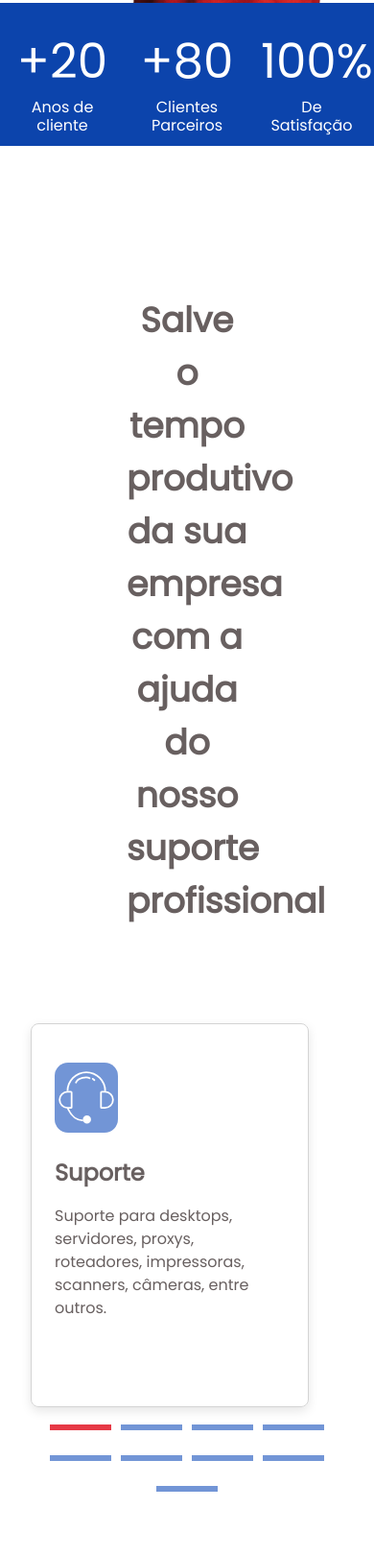
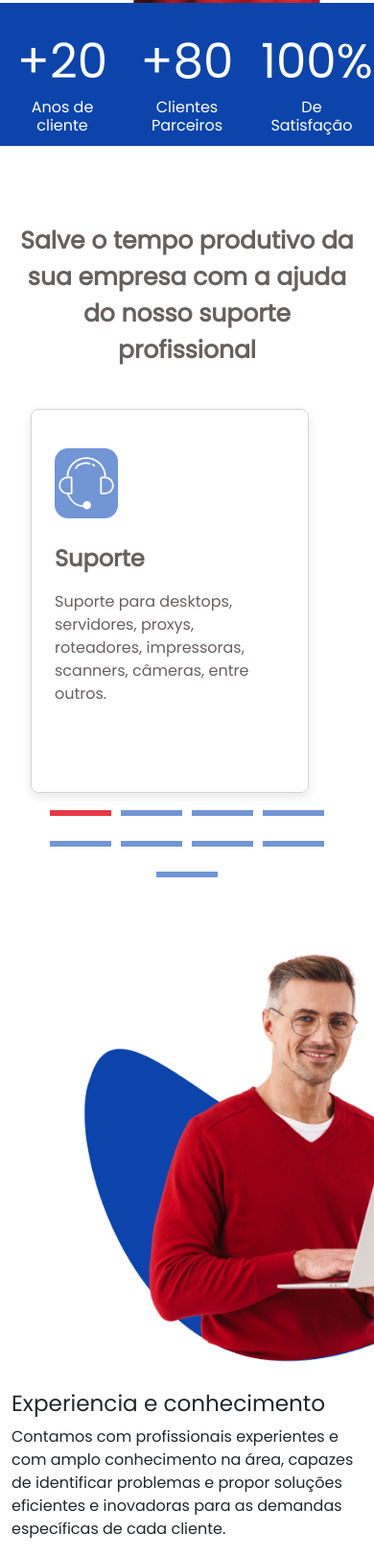
Before and after one commit to codesdevsgroup/cbti, a plain HTML site: page index.html in a window 390 px wide. Shown: the part 879-2500 px from the top of the page at 96% size. Drawn offline with nearby package versions, Linux system fonts and the light colour scheme.

Commit message:
fix text

```diff
--- a/assets/css/responsive.css
+++ b/assets/css/responsive.css
@@ -32,4 +32,18 @@
 	.grid-header img{
 		width: 110%;
 	}
+
+	/* Proposal */
+
+	#proposal {
+		padding-block: 80px;
+	}
+
+	#proposal h2 {
+		font-size: 25px;
+		margin: auto;
+		width: 350px;
+		height: 132px;
+		margin-bottom: 42px;
+	}
 }
--- a/index.html
+++ b/index.html
@@ -34,7 +34,7 @@
       href="./assets/lib/slick-1.8.1/slick/slick-theme.css"
     />
 
-    <title>CBTI Tecnologia</title>
+    <title>CBTI Technology</title>
   </head>
   <body>
     <header id="home">
@@ -215,10 +215,10 @@
 
     <section id="frame1" class="container">
       <div class="row d-flex align-items-center justify-content-center">
-        <div class="col-6">
+        <div class="col-12 col-sm-6">
           <img src="./assets/img/frame1.png" alt="" width="630px" />
         </div>
-        <div class="col-6">
+        <div class="col-12 col-sm-6">
           <div>
             <h3>Experiencia e conhecimento</h3>
             <p>
@@ -437,7 +437,7 @@
                   width="32px"
                   height="32px"
                 />
-                <p class="email">cbti@cbitech.com</p>
+                <p class="email">cbti@cbitech.com.br</p>
               </div>
 
               <div class="d-flex">
```
